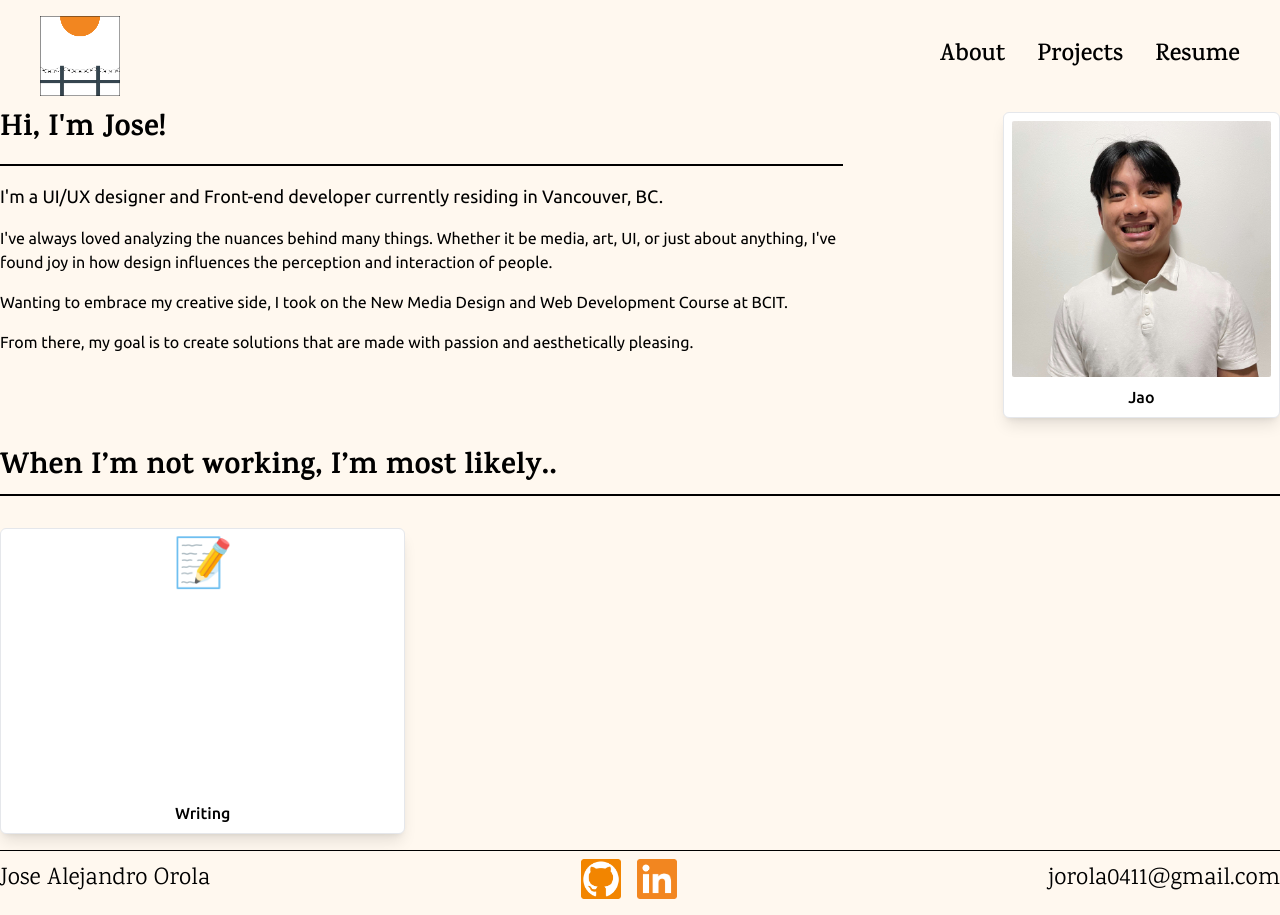
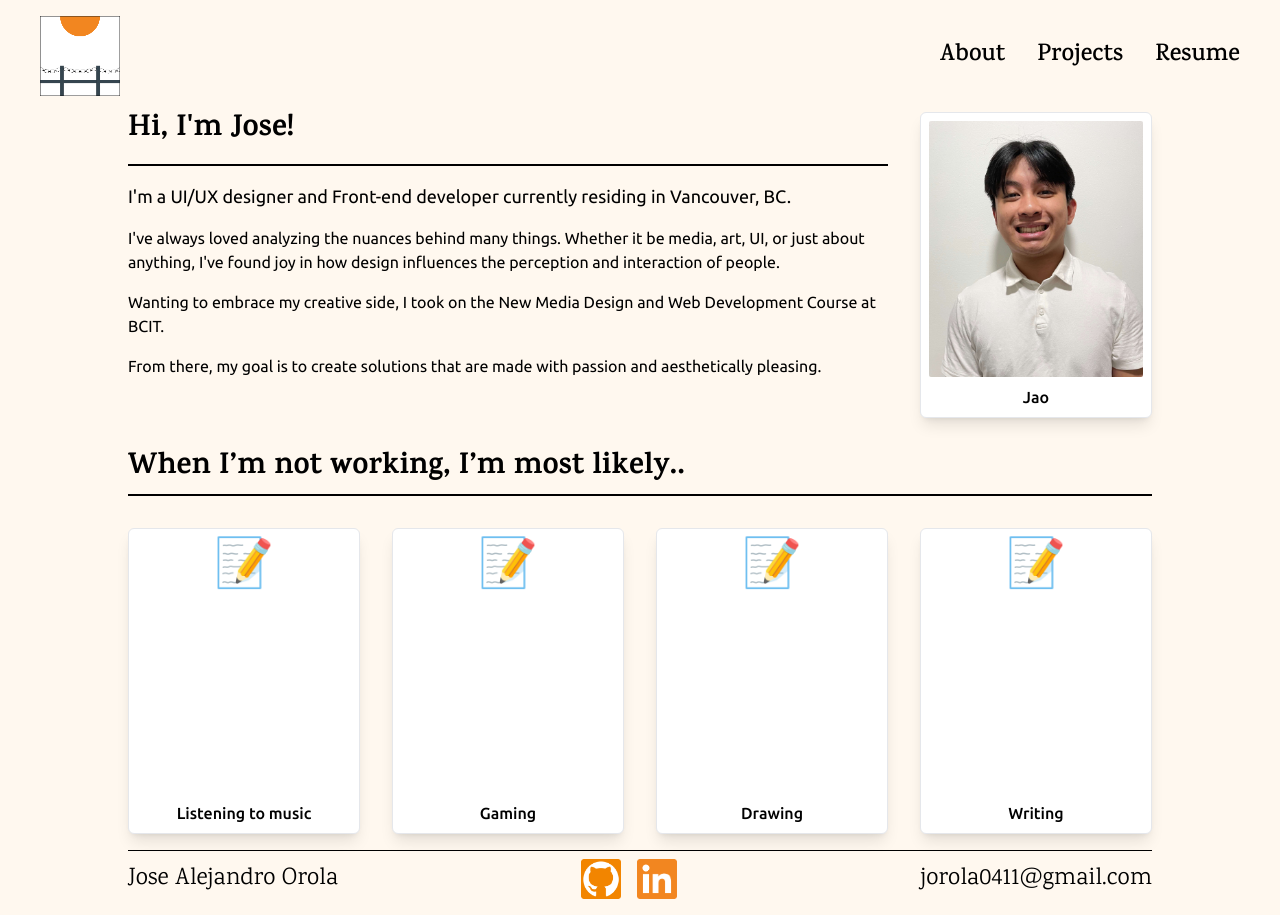
Before and after one commit to jorola0411/PortfolioWebsite, a React (Vite) app in the folder portfolio-website/: page /about in a window 1280 px wide. Built offline with nearby package versions, Linux system fonts and the light colour scheme.

Commit message:
edited width size for different screen sizes

```diff
--- a/portfolio-website/src/components/AboutMe.jsx
+++ b/portfolio-website/src/components/AboutMe.jsx
@@ -3,10 +3,10 @@ import React from "react";
 function AboutMe(){
   return(
 
-      <div className="items-center justify-center ">
-        <div className="max-w-8xl mx-auto grid grid-cols-1 md:grid-cols-3 gap-8 items-start">
+      <div className="flex items-center justify-center ">
+        <div className="max-w-screen-lg mx-auto grid grid-cols-1 md:grid-cols-4 gap-8 items-start">
 
-          <div className="md:col-span-2 space-y-4">
+          <div className="md:col-span-3 space-y-4">
             <h1 className="font-karma text-3xl font-bold">
               Hi, I'm Jose!
             </h1>
@@ -34,18 +34,36 @@ function AboutMe(){
                   <p className="mt-2 font-medium font-ubuntu">Jao</p>
                 </div>
               </div>
-              <div className="md:col-span-3 space-y-2">
+              <div className="md:col-span-4 space-y-2">
                 <h1 className="font-karma text-3xl font-bold">
                 When I’m not working, I’m most likely..
                 </h1>
                 <hr className="border-t-2 border-black  mt-2 mb-4" />
               </div>
-
-              <div className="bg-white p-2 shadow-lg rounded-md border border-gray-200 text-center ">
+              <div className="bg-white p-2 shadow-lg rounded-md border border-gray-200 text-center md:col-span-1 ">
 
                    <p className=" text-5xl mb-2 rounded-sm object-cover w-full h-64">📝</p>
-                  <p className="mt-2 font-medium font-ubuntu">Writing </p>
+                  <p className="mt-2 font-medium font-ubuntu">Listening to music </p>
                 </div>
+              <div className="bg-white p-2 shadow-lg rounded-md border border-gray-200 text-center md:col-span-1 ">
+
+                   <p className=" text-5xl mb-2 rounded-sm object-cover w-full h-64">📝</p>
+                  <p className="mt-2 font-medium font-ubuntu">Gaming </p>
+                </div>
+              <div className="bg-white p-2 shadow-lg rounded-md border border-gray-200 text-center md:col-span-1 ">
+
+                   <p className=" text-5xl mb-2 rounded-sm object-cover w-full h-64">📝</p>
+                  <p className="mt-2 font-medium font-ubuntu">Drawing </p>
+                </div>
+              <div className="bg-white p-2 shadow-lg rounded-md border border-gray-200 text-center md:col-span-1 ">
+
+                   <p className=" text-5xl mb-2 rounded-sm object-cover w-full h-64">📝</p>
+                  <p className="mt-2 font-medium font-ubuntu">Writing</p>
+                </div>
+
+
+
+
 
         </div>
       </div>
--- a/portfolio-website/src/components/Layout.jsx
+++ b/portfolio-website/src/components/Layout.jsx
@@ -67,7 +67,7 @@ function Layout() {
             <Outlet />
         </main>
         <footer className="py-4">
-      <div className="container mx-auto flex justify-between items-center border-t border-black pt-2 font-karma">
+      <div className="container max-w-screen-lg mx-auto flex justify-between items-center border-t border-black pt-2 font-karma">
         <span className="text-2xl text-black">Jose Alejandro Orola</span>
 
         <div className="flex space-x-4 justify-center">
--- a/portfolio-website/src/components/Styles.jsx
+++ b/portfolio-website/src/components/Styles.jsx
@@ -6,7 +6,7 @@ function Styles(){
         <>
         <MediaQuery minWidth={1024}>
         <div className="items-center justify-center ">
-        <div className="max-w-8xl mx-auto grid grid-cols-1 md:grid-cols-3 gap-8 items-start">
+        <div className="max-w-screen-lg mx-auto grid grid-cols-1 md:grid-cols-3 gap-8 items-start">
 
         <div className="md:col-span-3 space-y-2">
         <h1 className="font-karma text-3xl font-bold">styles by jao</h1>
```
Also changed, not shown: portfolio-website/src/components/Home.jsx (line endings or trailing spaces).
